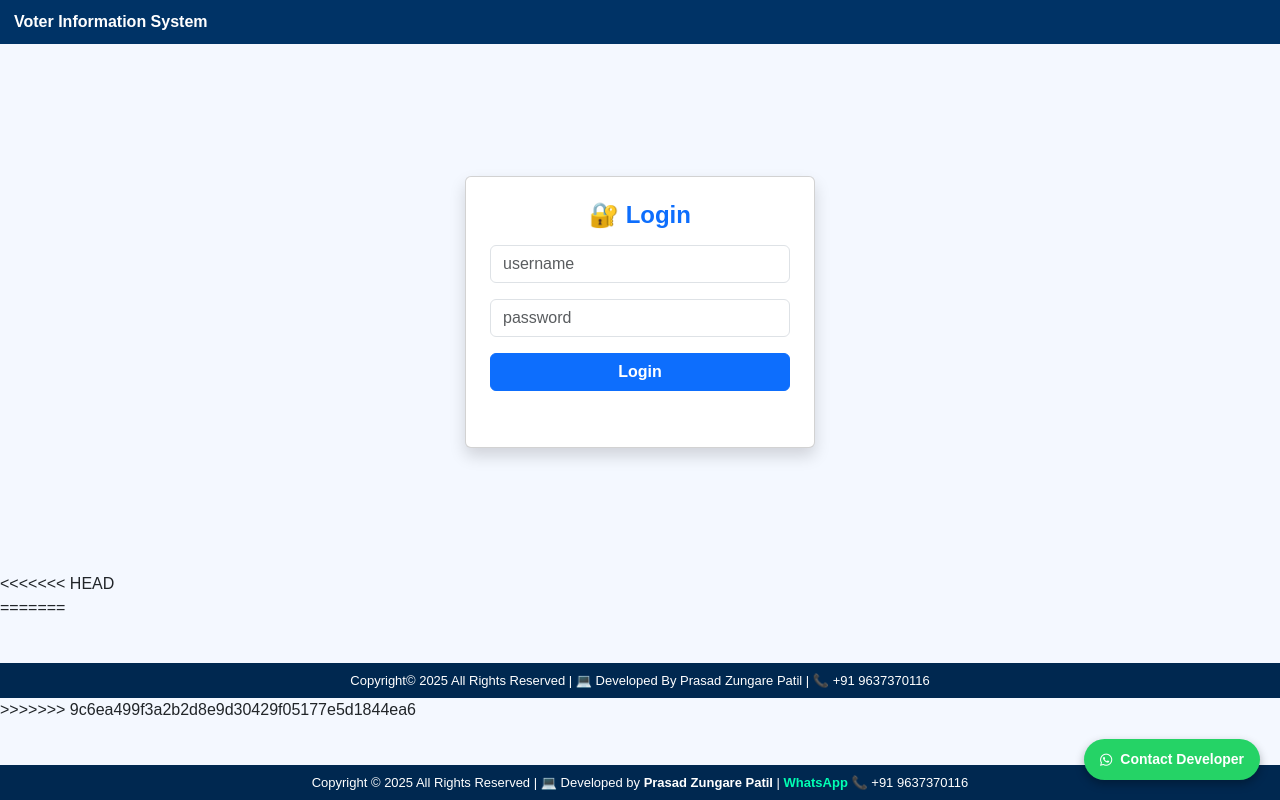
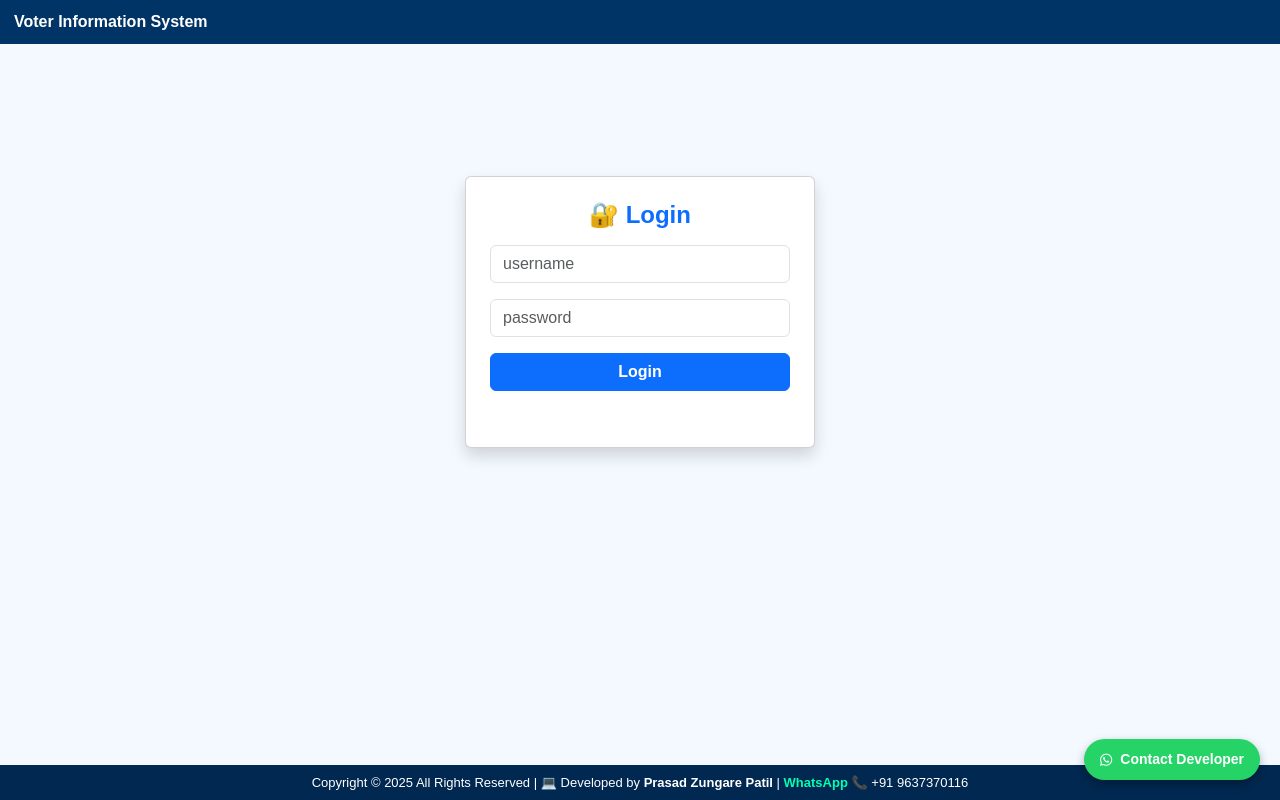
Before and after one commit to prasad3936/voterapp, a Flask app: page / in a window 1280 px wide. Run offline with Flask 3, Linux system fonts and the light colour scheme.

Commit message:
sumit dhote Final

```diff
--- a/templates/base.html
+++ b/templates/base.html
@@ -200,7 +200,6 @@
       {% block content %}{% endblock %}
     </div>
 
-<<<<<<< HEAD
     <!-- ✅ Floating Developer Contact -->
     <div
       class="contact-dev-btn"
@@ -208,9 +207,6 @@
     >
       <i class="fa-brands fa-whatsapp"></i> Contact Developer
     </div>
-=======
-    <footer> Copyright© 2025 All Rights Reserved | 💻 Developed By Prasad Zungare Patil | 📞 +91 9637370116  </footer>
->>>>>>> 9c6ea499f3a2b2d8e9d30429f05177e5d1844ea6
 
     <!-- ✅ Footer -->
     <footer>
```
